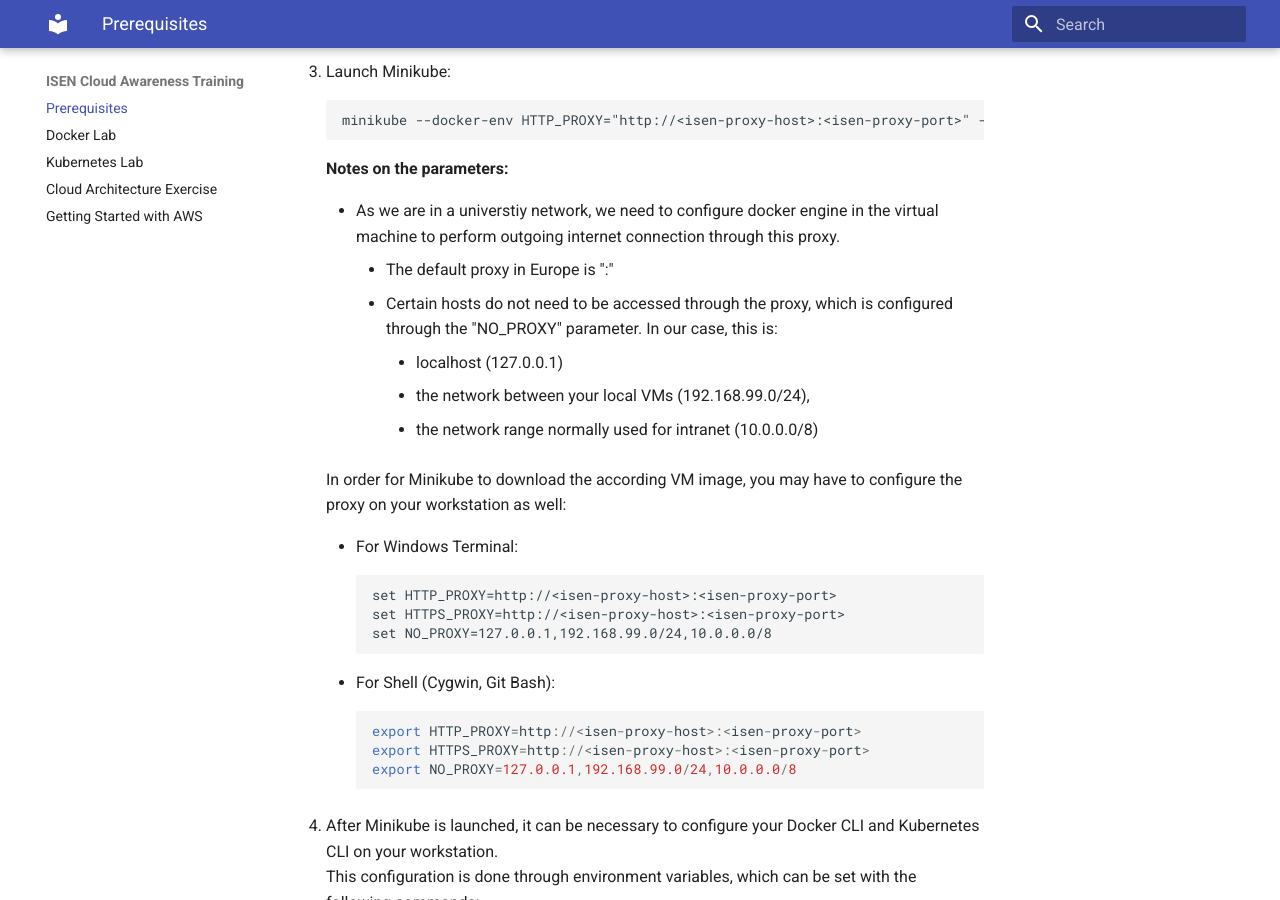
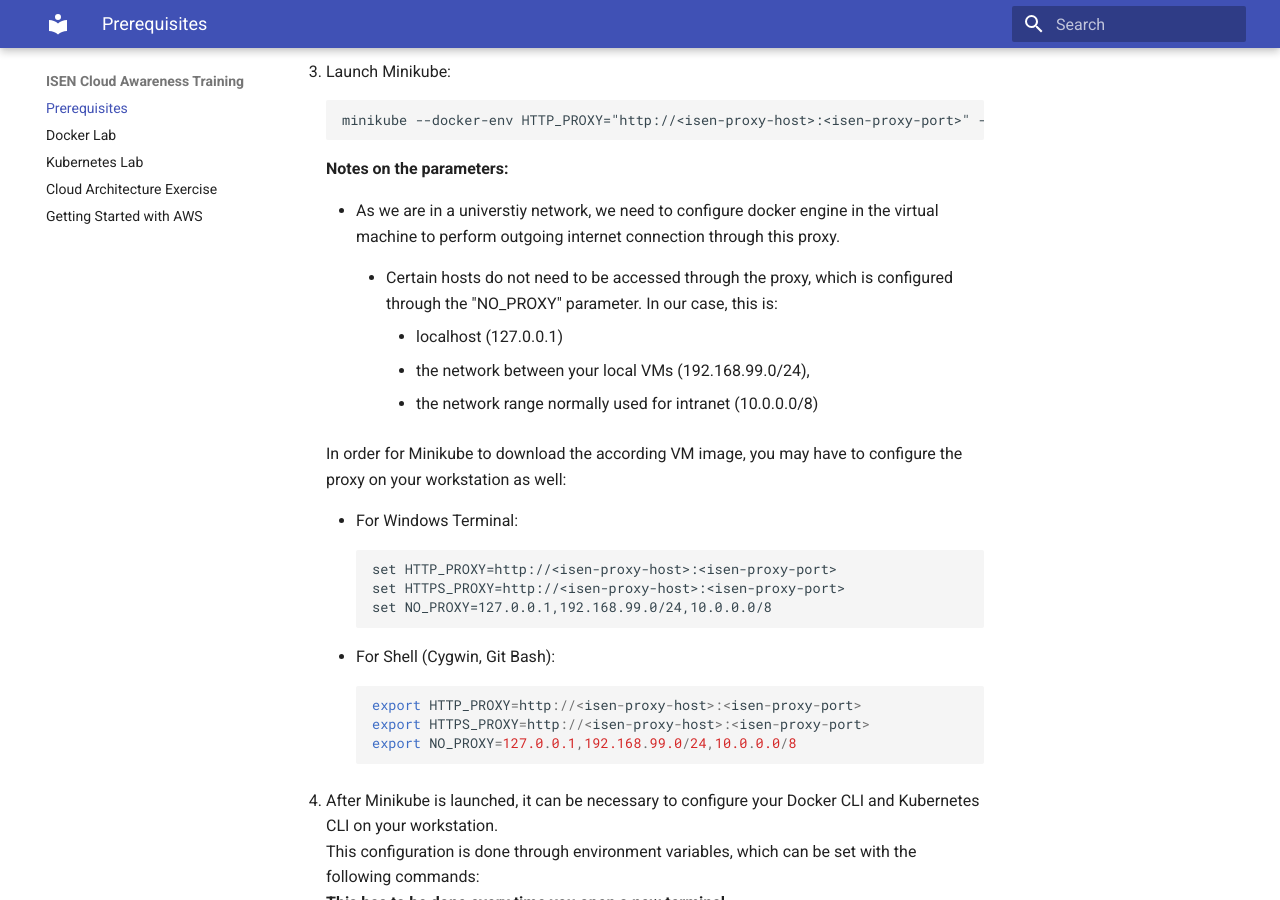
Before and after one commit to 3r1co/cloud-training, an MkDocs documentation site: the page built from docs/prerequisites.md, in a window 1280 px wide and 900 px high, scrolled down 924 px. Built offline with MkDocs 1.6.1 and Material for MkDocs 9.7.7, drawn with Linux system fonts in a browser that asks for light colours.

Commit message:
Update prerequisites.md

```diff
--- a/docs/prerequisites.md
+++ b/docs/prerequisites.md
@@ -33,7 +33,6 @@ To perform this lab:
 
     -   As we are in a universtiy network, we need to configure docker engine in the virtual machine to perform outgoing internet connection through this proxy.
 
-        - The default proxy in Europe is "<isen-proxy-host>:<isen-proxy-port>"
         - Certain hosts do not need to be accessed through the proxy, which is configured through the "NO_PROXY" parameter. In our case, this is:
 
             - localhost (127.0.0.1)
```
